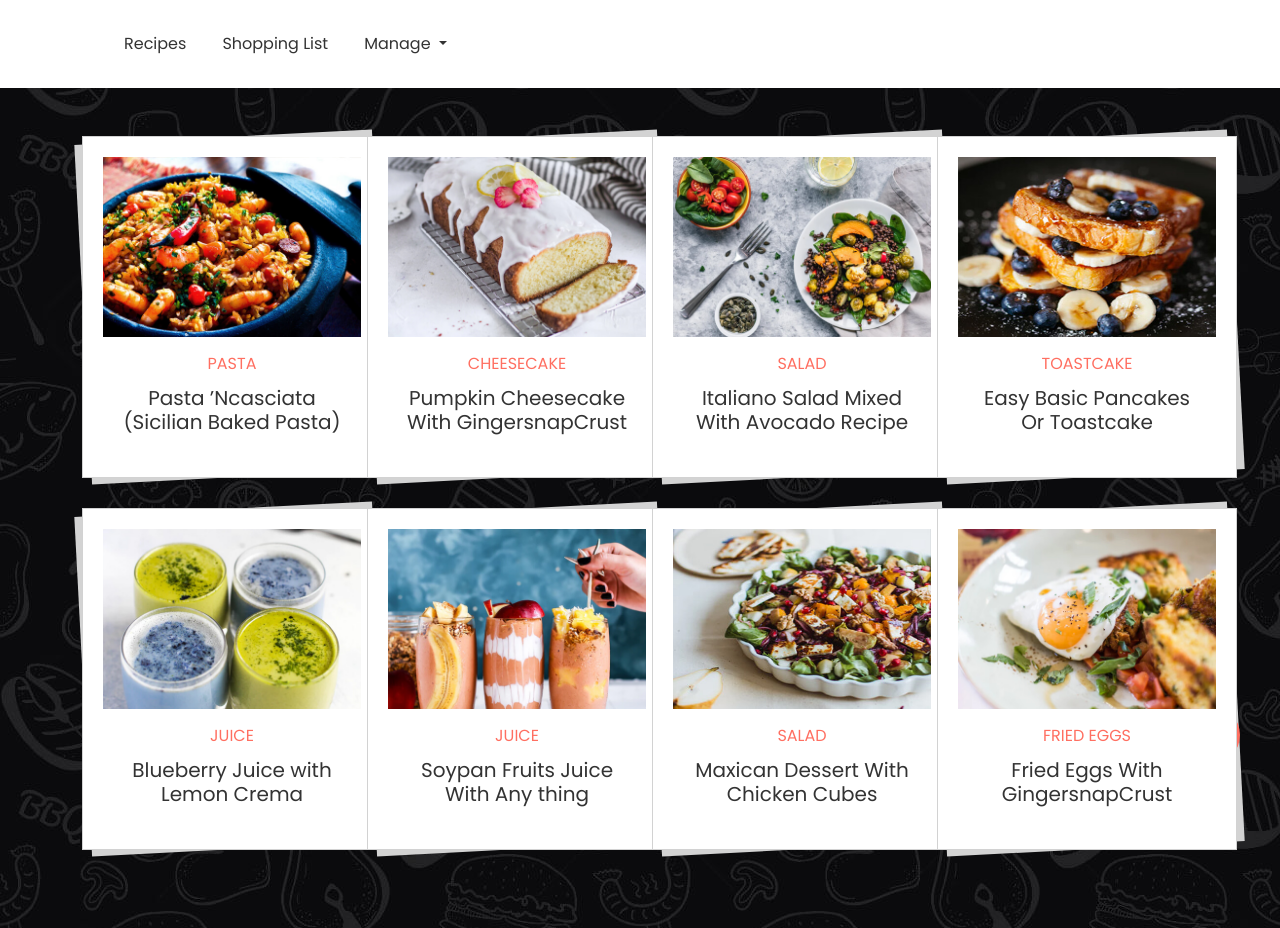
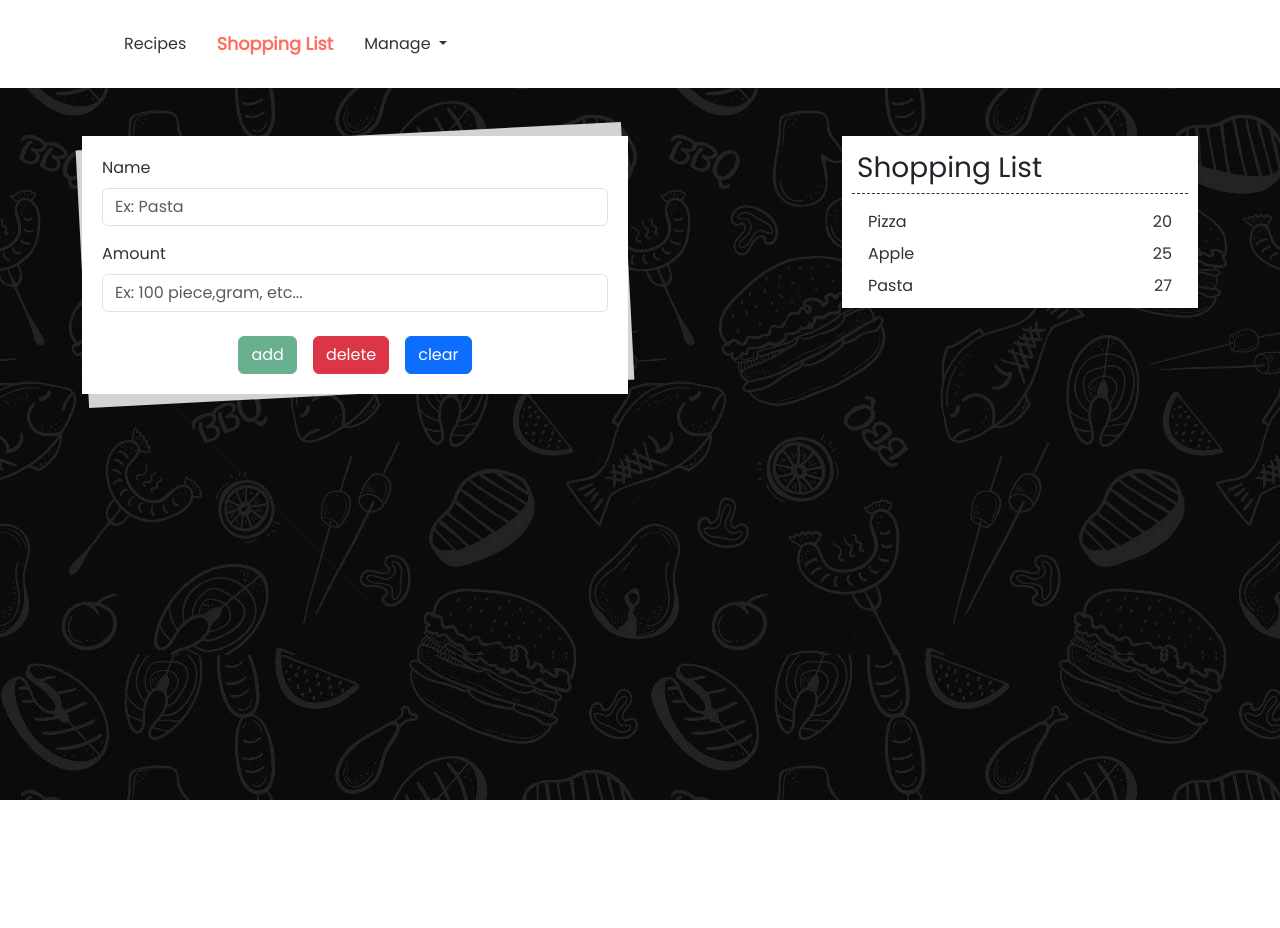
Before and after one commit to ahmedelbaiomy/recipe-book-angular, an Angular app: page /shopping-list in a window 1280 px wide. Before the commit this address led to /. After the commit the page ends 800 px from the top, so only its background shows below. Built offline with nearby package versions, Linux system fonts and the light colour scheme.

Commit message:
add routing to project

```diff
--- a/src/app/app-routing.module.ts
+++ b/src/app/app-routing.module.ts
@@ -1,7 +1,13 @@
 import { NgModule } from '@angular/core';
 import { RouterModule, Routes } from '@angular/router';
+import { RecipesComponent } from './recipes/recipes.component';
+import { ShoppingListComponent } from './shopping-list/shopping-list.component';
 
-const routes: Routes = [];
+const routes: Routes = [
+  { path: '', redirectTo: '/recipes', pathMatch: 'full' },
+  {path:'recipes',component:RecipesComponent},
+  {path:'shopping-list',component:ShoppingListComponent}
+];
 
 @NgModule({
   imports: [RouterModule.forRoot(routes)],
--- a/src/app/app.component.html
+++ b/src/app/app.component.html
@@ -1,8 +1,9 @@
-<app-header (featureSelected)="onNavigate($event)"></app-header>
+<app-header></app-header>
 
 <div class="m-5">
-  <app-recipes *ngIf="loadedFeature == 'recipes'"></app-recipes>
+  <router-outlet></router-outlet>
+  <!-- <app-recipes></app-recipes> -->
 </div>
-<div class="m-5">
-  <app-shopping-list *ngIf="loadedFeature == 'shopping-list'"></app-shopping-list>
-</div>
+<!-- <div class="m-5">
+  <app-shopping-list></app-shopping-list>
+</div> -->
--- a/src/app/app.component.ts
+++ b/src/app/app.component.ts
@@ -6,8 +6,4 @@ import { Component } from '@angular/core';
   styleUrl: './app.component.scss'
 })
 export class AppComponent {
-  loadedFeature='recipes';
-  onNavigate(feature:string){
-    this.loadedFeature=feature;
-  }
 }
--- a/src/app/shared/components/header/header.component.html
+++ b/src/app/shared/components/header/header.component.html
@@ -1,11 +1,11 @@
 <nav class="navbar navbar-expand-lg px-5">
   <div class="collapse navbar-collapse" id="navbarNav">
     <ul class="navbar-nav px-5 py-3">
-      <li class="nav-item active">
-        <a class="nav-link" (click)="onSelect('recipes')">Recipes</a>
+      <li class="nav-item">
+        <a class="nav-link" routerLinkActive="active" routerLink="/recipes">Recipes</a>
       </li>
-      <li class="nav-item">
-        <a class="nav-link" (click)="onSelect('shopping-list')">Shopping List</a>
+      <li class="nav-item" >
+        <a class="nav-link" routerLinkActive="active" routerLink="/shopping-list">Shopping List</a>
       </li>
       <li class="nav-item dropdown">
         <a class="nav-link dropdown-toggle" href="#" id="navbarDropdown" role="button" data-bs-toggle="dropdown" aria-expanded="false">
--- a/src/app/shared/components/header/header.component.scss
+++ b/src/app/shared/components/header/header.component.scss
@@ -9,6 +9,11 @@ nav{
   color: #333;
   cursor: pointer;
 }
+.active{
+  color: #ff6f61 !important;
+  transform: scale(1.1);
+  font-weight: bold;
+}
 
 @media (min-width: 992px) {
   .navbar-brand {
--- a/src/app/shared/components/header/header.component.ts
+++ b/src/app/shared/components/header/header.component.ts
@@ -1,4 +1,4 @@
-import { Component, EventEmitter, Output } from '@angular/core';
+import { Component} from '@angular/core';
 
 @Component({
   selector: 'app-header',
@@ -6,8 +6,4 @@ import { Component, EventEmitter, Output } from '@angular/core';
   styleUrl: './header.component.scss'
 })
 export class HeaderComponent {
-  @Output() featureSelected = new EventEmitter<string>();
-  onSelect(featue:string){
-    this.featureSelected.emit(featue);
-  }
 }
--- a/src/app/shared/shared.module.ts
+++ b/src/app/shared/shared.module.ts
@@ -1,6 +1,7 @@
 import { NgModule } from '@angular/core';
 import { CommonModule } from '@angular/common';
 import { HeaderComponent } from './components/header/header.component';
+import { AppRoutingModule } from '../app-routing.module';
 
 
 
@@ -9,7 +10,8 @@ import { HeaderComponent } from './components/header/header.component';
     HeaderComponent
   ],
   imports: [
-    CommonModule
+    CommonModule,
+    AppRoutingModule
   ],
   exports: [HeaderComponent]
 })
```
